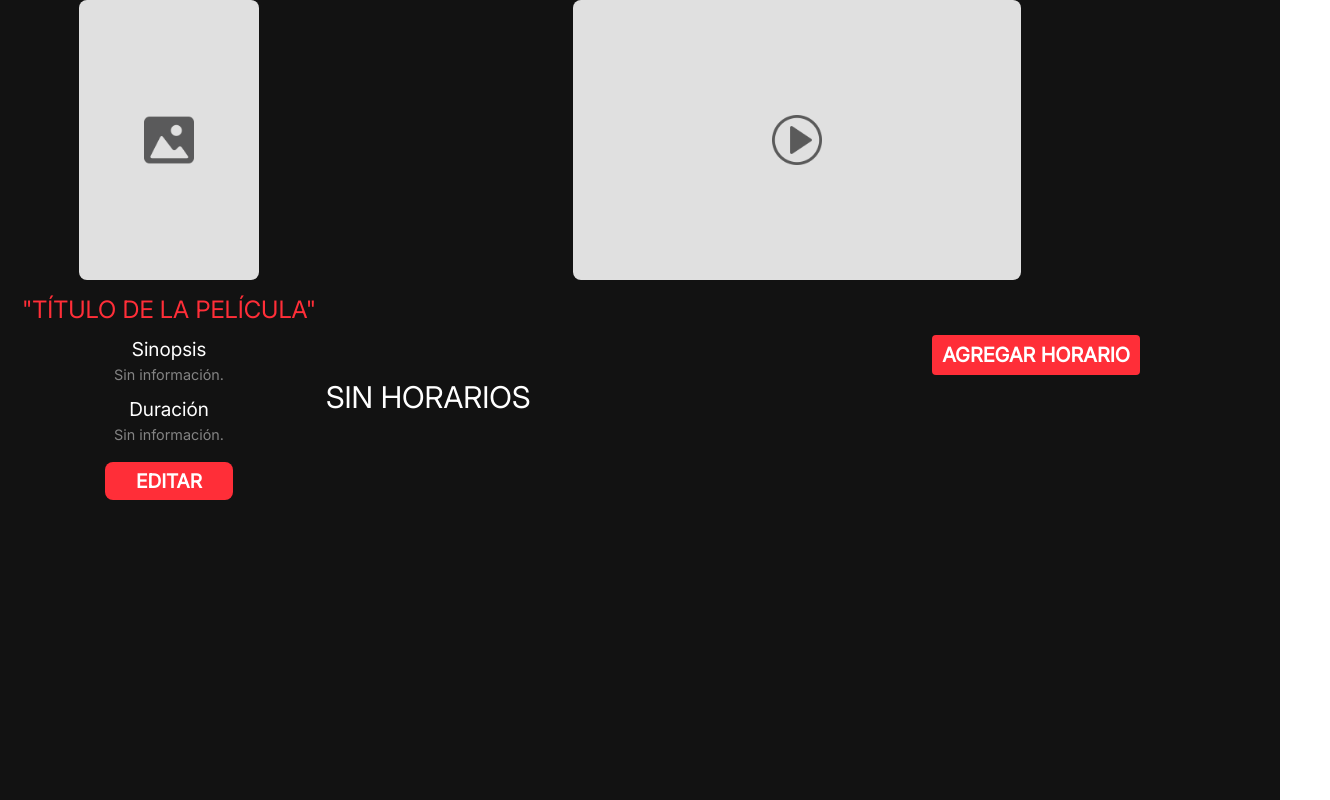
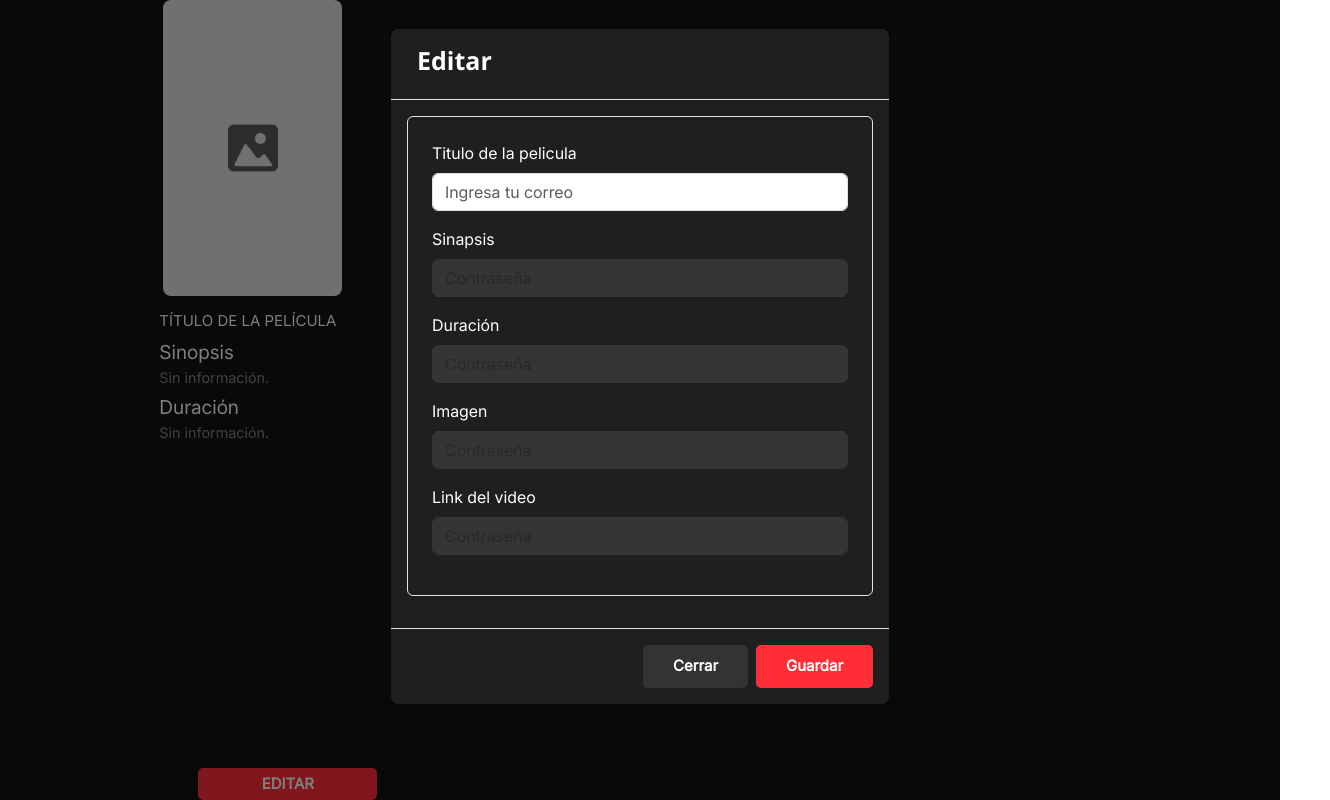
Before and after one commit to xlOzono/ProyectoCine, an Angular app: page /add-movie in a window 1280 px wide. Both pictures are taken after a click on the button "EDITAR". Shown: the top 800 px of the page, 1330 px wide, since content can reach past the window. Built offline with nearby package versions, Linux system fonts and the light colour scheme.

Commit message:
Funciona el editar

```diff
--- a/src/app/components/home/home.component.html
+++ b/src/app/components/home/home.component.html
@@ -2,15 +2,9 @@
 
 <div class="movie-results">
   <section class="results">
-    <app-movie-listing
-
-      *ngFor="let movieListing of movieListingList"
-
-      [movieListing]="movieListing"
-
-    ></app-movie-listing>
+    <app-movie-listing *ngFor="let movieListing of movieListingList"[movieListing]="movieListing"></app-movie-listing>
   </section>
   <div class="navbar-nav" *ngIf="isAdmin">
-    <button class="add-button rounded-circle" routerLink="/add-movie">+</button>
+    <button class="add-button rounded-circle" routerLink="/add-movie"><i class="bi bi-plus"></i></button>
   </div>
 </div>
--- a/src/app/components/movie-info/movie-info.component.css
+++ b/src/app/components/movie-info/movie-info.component.css
@@ -1,10 +1,10 @@
 .movie-info {
   display: flex;
   flex-direction: column;
-  align-items: center;
+  align-items:center;
   color: white;
   height: 100%;
-  width: 25%;
+  width: 28%;
   float: left;
 }
 
@@ -13,11 +13,12 @@
   display: flex;
   align-items: center;
   justify-content: center;
+  margin-left: 130px;
 }
 
 .add-movie-button {
   width: 14vw;
-  height: 35vh;
+  height: 37vh;
   background-color: #e0e0e0;
   border: none;
   cursor: pointer;
@@ -41,17 +42,15 @@
 }
 
 .movie-details {
-  text-align: center;
+  margin-left: 120px;
 }
 
 .movie-title {
-  font-size: 1.5em;
-  color: #FF2E38;
-  margin: 0;
+  font-size: 15px;
 }
 
 .detail-item {
-  margin-top: 10px;
+  margin-top: 5px;
 }
 
 .detail-title {
@@ -68,21 +67,24 @@
 
 .edit-button {
   margin-top: 2vh;
-  width: 10vw;
+  width: 14vw;
   padding: 5px 10px;
   background-color: #FF2E38;
   color: white;
   border: none;
-  border-radius: 8px;
+  border-radius: 5px;
   cursor: pointer;
-  font-size: 1.5vw;
+  font-size: 15px;
   font-weight: bold;
+  margin-left: 200px;
+  position: absolute;
+  bottom: 0;
 }
 
 app-video-player {
   width: 75%;
   height: 40%;
-  float: right
+  float: right;
 }
 
 app-schedule {
@@ -90,3 +92,41 @@ app-schedule {
   height: 60%;
   float: right;
 }
+
+/*-------------------------------------------------------------------------------------------------------------------------------------*/
+/*-------------------------------------------------------------------------------------------------------------------------------------*/
+/*-------------------------------------------------------------------------------------------------------------------------------------*/
+.mensaje {
+  color: white;
+}
+
+.titulo-mensaje {
+  font-size: 25px;
+  font-weight: bolder;
+  margin-left: 10px;
+  font-family:'Segoe UI', Tahoma, Geneva, Verdana, sans-serif;
+}
+
+.modal-content {
+  background-color: #1f1f1f;
+}
+
+.btn-cerrar {
+  background-color: #333333;
+  color: white;
+  font-weight: bold;
+  padding: 10px 30px;
+  font-size: 15px;
+  border-radius: 5px;
+  border: none;
+}
+
+.btn-danger {
+  background-color: #ff2e38;
+  color: white;
+  font-weight: bold;
+  padding: 10px 30px;
+  font-size: 15px;
+  border-radius: 5px;
+  border: none;
+}
--- a/src/app/components/movie-info/movie-info.component.html
+++ b/src/app/components/movie-info/movie-info.component.html
@@ -8,17 +8,91 @@
     </div>
 
     <div class="movie-details">
-      <h2 class="movie-title">"TÍTULO DE LA PELÍCULA"</h2>
+      <h2 class="movie-title"> TÍTULO DE LA PELÍCULA </h2>
+
       <div class="detail-item">
-        <p class="detail-title">Sinopsis</p>
-        <p class="detail-info">Sin información.</p>
+        <p class="detail-title"> Sinopsis </p>
+        <p class="detail-info"> Sin información. </p>
       </div>
       <div class="detail-item">
         <p class="detail-title">Duración</p>
         <p class="detail-info">Sin información.</p>
       </div>
     </div>
-    <button class="edit-button">EDITAR</button>
+    <button class="edit-button" data-bs-toggle="modal" data-bs-target="#editInfo"> EDITAR </button>
 </div>
+
+<!------------------------------------------------------------ Modal -------------------------------------------------------------->
+<div class="mensaje modal fade" id="editInfo">
+  <div class="modal-dialog">
+    <div class="modal-content">
+      <div class="modal-header">
+
+        <h1 class="titulo-mensaje" id="exampleModalLabel"> Editar </h1>
+        <button class="btn" data-bs-dismiss="modal"> X </button>
+
+      </div>
+      <div class="modal-body" >
+        <form class="p-4 border rounded shadow-sm">
+          <div class="mb-3">
+            <label for="email" class="form-label">Titulo de la pelicula</label>
+            <input
+              type=""
+              class="form-control"
+              id="email"
+              placeholder="Ingresa tu correo"
+              required>
+            <div class="form-text"></div>
+          </div>
+          <div class="mb-3">
+            <label for="password" class="form-label">Sinapsis</label>
+            <input
+              type="password"
+              class="form-control"
+              id="password"
+              placeholder="Contraseña"
+              required>
+          </div>
+          <div class="mb-3">
+            <label for="password" class="form-label">Duración</label>
+            <input
+              type="password"
+              class="form-control"
+              id="password"
+              placeholder="Contraseña"
+              required>
+          </div>
+          <div class="mb-3">
+            <label for="password" class="form-label">Imagen</label>
+            <input
+              type="password"
+              class="form-control"
+              id="password"
+              placeholder="Contraseña"
+              required>
+          </div>
+          <div class="mb-3">
+            <label for="password" class="form-label">Link del video</label>
+            <input
+              type="password"
+              class="form-control"
+              id="password"
+              placeholder="Contraseña"
+              required>
+          </div>
+
+        </form>
+
+      </div>
+      <div class="modal-footer">
+
+        <button class="btn btn-cerrar" data-bs-dismiss="modal"> Cerrar </button>
+        <button class="btn btn-danger"> Guardar </button>
+
+      </div>
+    </div>
+  </div>
+</div>
+
 <app-video-player></app-video-player>
 <app-schedule></app-schedule>
--- a/src/app/components/schedule/schedule.component.css
+++ b/src/app/components/schedule/schedule.component.css
@@ -1,13 +1,13 @@
 .schedule {
   display: flex;
   flex-direction: column;
-  align-items: flex-start;
   color: white;
-  width: 100%;
+  width: 80%;
   height: 100%;
   font-size: 30px;
+  position: relative;
+  left: 250px;
 }
-
 
 .schedule-actions {
   width: 100%;
--- a/src/app/components/schedule/schedule.component.html
+++ b/src/app/components/schedule/schedule.component.html
@@ -2,5 +2,5 @@
     <div class="schedule-actions">
       <button class="add-schedule-button " routerLink="/add-showtimes">AGREGAR HORARIO</button>
     </div>
-    <p class="no-schedule">SIN HORARIOS</p>
+    <p class="no-schedule"> SIN HORARIOS </p>
 </div>
--- a/src/app/components/video-player/video-player.component.css
+++ b/src/app/components/video-player/video-player.component.css
@@ -1,39 +1,24 @@
-.video-player {
-    display: flex; /* Habilita el uso de flexbox */
-    flex-direction: column; /* Organiza los hijos en una columna */
-    align-items: center; /* Centra el contenido horizontalmente */
-    height: 100%; /* Asegura que ocupe todo el alto disponible */
-  }
-
 .video-placeholder {
-    width: 35vw; /* Ajusta el tamaño del rectángulo del video */
-    height: 35vh; /* Altura del rectángulo */
+  width: 50vw; /* Ajusta el tamaño del rectángulo del video */
+  height: 36vh; /* Altura del rectángulo */
   display: flex;
   justify-content: center; /* Centra el botón horizontalmente en el rectángulo */
   position: relative; /* Posicionamiento relativo para el botón */
 }
 
 .add-video-button {
-    width: 100%; /* Asegura que el botón ocupe todo el ancho del rectángulo */
-    height: 100%; /* Asegura que el botón ocupe todo el alto del rectángulo */
-    background-color: #e0e0e0; /* Color de fondo */
+  width: 100%;
+  height: 100%;
+  background-color: #e0e0e0;
   border: none;
-    cursor: pointer;
+  border-radius: 50%;
   display: flex;
   align-items: center;
   justify-content: center;
-    border-radius: 8px; /* Bordes redondeados, opcional */
-    position: absolute; /* Posiciona el botón dentro del contenedor */
+  border-radius: 8px;
+  position: absolute;
   top: 0;
-    left: 0;
+  left: 200;
+  font-size: 80px;
+  color: black;
 }
-
-  .add-video-button:hover {
-    background-color: #d0d0d0; /* Cambio de color al pasar el cursor */
-  }
-
-  .add-icon {
-    width: 50px; /* Tamaño del icono */
-    height: 50px;
-    opacity: 0.6; /* Transparencia para un efecto más sutil */
-  }
--- a/src/app/components/video-player/video-player.component.html
+++ b/src/app/components/video-player/video-player.component.html
@@ -1,7 +1,5 @@
 <div class="video-player">
-    <div class="video-placeholder">
-      <button class="add-video-button">
-        <img src="assets/images/insert-video.png" alt="Add video icon" class="add-icon">
-      </button>
-    </div>
+  <div class="video-placeholder">
+    <div class="add-video-button"><i class="bi bi-play-circle"></i></div>
+  </div>
 </div>
--- a/src/app/components/video-player/video-player.component.ts
+++ b/src/app/components/video-player/video-player.component.ts
@@ -1,4 +1,5 @@
 import { Component } from '@angular/core';
+import { FunAdminService } from 'src/app/fun-admin.service';
 
 @Component({
   selector: 'app-video-player',
@@ -6,5 +7,20 @@ import { Component } from '@angular/core';
   styleUrls: ['./video-player.component.css']
 })
 export class VideoPlayerComponent {
+  constructor(public funcion: FunAdminService) {}
 
+  openVideoDialog(): void {
+    const url = prompt('Ingresa el enlace del video de YouTube:');
+    if (url && this.isValidYouTubeUrl(url)) {
+      this.funcion.addTrailer(url);
+      alert('Enlace agregado exitosamente');
+    } else if (url) {
+      alert('Por favor, ingresa un enlace válido de YouTube.');
+    }
+  }
+
+  private isValidYouTubeUrl(url: string): boolean {
+    const regex = /^(https?:\/\/)?(www\.)?(youtube\.com|youtu\.be)\/.+$/;
+    return regex.test(url);
+  }
 }
--- a/src/app/fun-admin.service.ts
+++ b/src/app/fun-admin.service.ts
@@ -7,10 +7,15 @@ export class FunAdminService {
   constructor() { }
 
   funciones: string[] = [];
+  trailers:string[] = [];
 
   add(sala: string, horario: string){
-    /*lo que esta adentro es simplemento como nos referiremos al
+    /*lo que esta adentro es simplemente como nos referiremos al
     parametro dentro de la funcion*/
     this.funciones.push(horario + " | " + sala);
   }
+
+  addTrailer(link: string) {
+    this.trailers.push(link);
+  }
 }
--- a/src/index.html
+++ b/src/index.html
@@ -10,6 +10,7 @@
       rel="stylesheet"
       href="https://cdn.jsdelivr.net/npm/bootstrap@5.2.2/dist/css/bootstrap.min.css"
     />
+    <link href="https://cdn.jsdelivr.net/npm/bootstrap-icons/font/bootstrap-icons.css" rel="stylesheet">
   </head>
   <body>
     <app-root></app-root>
```
Lines whose indentation alone changed are shown as unchanged.
